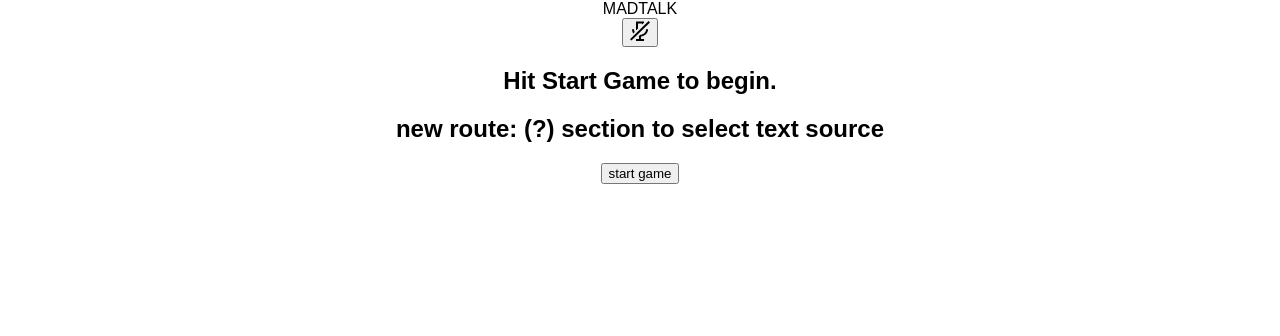
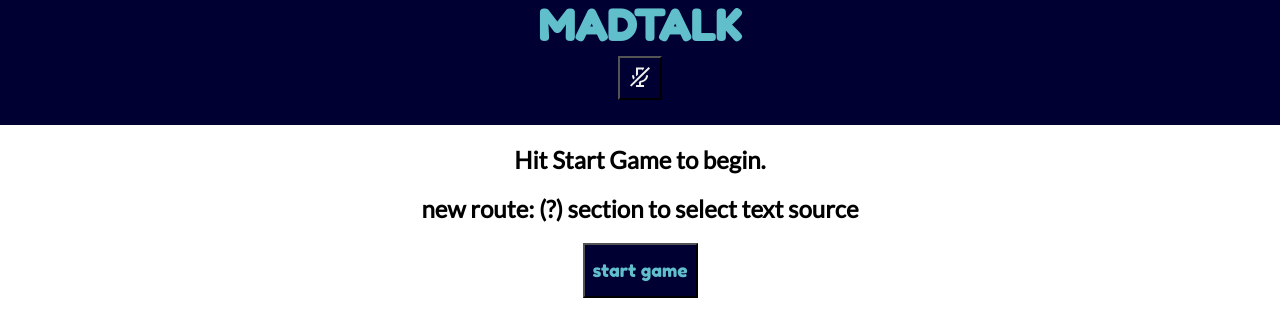
Before and after one commit to lauraturk/MadTalk, a React (Create React App) app: page /gameinput in a window 1280 px wide. Shown: the top 336 px of the page. Built offline with nearby package versions, Linux system fonts and the light colour scheme.

Commit message:
slight changes, whats going on with rendering only one word." ;

```diff
--- a/src/assets/icons.js
+++ b/src/assets/icons.js
@@ -2,14 +2,14 @@
 import React from 'react';
 
 export const micOff = <svg width="20" height="20" viewBox="0 0 20 20">
-<path d="M16.04 8.26c-.124 3.638-2.897 5.386-5.754 5.49l-1.863 1.756c.202.035.403.006.606.028v2.51H6.02V20h8.025v-1.957h-3.01v-2.51c3.652-.4 7.023-3.362 7.023-7.277-.38 0-1.64-.002-2.02.004zM4.736 10.982c-.453-.82-.724-1.747-.724-2.726H2.006c0 .98.468 3.13 1.24 4.3l1.49-1.574zm3.29-3.453V2.383h4.012v1.23l2.005-1.957V.427H6.02c0 8.047-.104 7.794.293 8.773l1.713-1.67zM20 1.383L1.42 19.51 0 18.128 18.58 0 20 1.384z" fill="#000" fillRule="evenodd"/>
+<path d="M16.04 8.26c-.124 3.638-2.897 5.386-5.754 5.49l-1.863 1.756c.202.035.403.006.606.028v2.51H6.02V20h8.025v-1.957h-3.01v-2.51c3.652-.4 7.023-3.362 7.023-7.277-.38 0-1.64-.002-2.02.004zM4.736 10.982c-.453-.82-.724-1.747-.724-2.726H2.006c0 .98.468 3.13 1.24 4.3l1.49-1.574zm3.29-3.453V2.383h4.012v1.23l2.005-1.957V.427H6.02c0 8.047-.104 7.794.293 8.773l1.713-1.67zM20 1.383L1.42 19.51 0 18.128 18.58 0 20 1.384z" fill="#efefef" fillRule="evenodd"/>
 </svg>
 
 export const micOn = <svg width="16" height="20" viewBox="0 0 16 20">
-<path d="M8.993 15.437V18h2.042c.54 0 .95.31.97.836-.04.536-.443 1.164-.97 1.164H4.992c-.557 0-1.034-.573-1.034-1.125v-.125c0-.552.477-.75 1.034-.75H6.98v-2.563C3.957 15.06.483 13.043.005 8.873-.062 8.278.423 8 1.026 8h.004c.505 0 .932.25.992.75.814 6.833 11.17 6.708 11.982-.125.06-.5.488-.625.993-.625H15c.603 0 1.062.278.993.873-.477 4.17-2.972 6.188-7 6.564zm3.02 3.438c0-.014-.006-.025-.007-.04.002-.027.008-.057.008-.085v.125zM5.974 2.5c0-.552.476-.5 1.033-.5H9.02c.556 0 .98-.052.98.5v5c0 1.104-.902 2-2.014 2-1.112 0-2.014-.896-2.014-2v-5zm2.013 9c2.225 0 4.028-1.79 4.028-4v-6c0-1.105-.875-1.5-1.986-1.5h-4.03C4.89 0 3.96.395 3.96 1.5v6c0 2.21 1.804 4 4.028 4z" fill="#000" fillRule="evenodd"/>
+<path d="M8.993 15.437V18h2.042c.54 0 .95.31.97.836-.04.536-.443 1.164-.97 1.164H4.992c-.557 0-1.034-.573-1.034-1.125v-.125c0-.552.477-.75 1.034-.75H6.98v-2.563C3.957 15.06.483 13.043.005 8.873-.062 8.278.423 8 1.026 8h.004c.505 0 .932.25.992.75.814 6.833 11.17 6.708 11.982-.125.06-.5.488-.625.993-.625H15c.603 0 1.062.278.993.873-.477 4.17-2.972 6.188-7 6.564zm3.02 3.438c0-.014-.006-.025-.007-.04.002-.027.008-.057.008-.085v.125zM5.974 2.5c0-.552.476-.5 1.033-.5H9.02c.556 0 .98-.052.98.5v5c0 1.104-.902 2-2.014 2-1.112 0-2.014-.896-2.014-2v-5zm2.013 9c2.225 0 4.028-1.79 4.028-4v-6c0-1.105-.875-1.5-1.986-1.5h-4.03C4.89 0 3.96.395 3.96 1.5v6c0 2.21 1.804 4 4.028 4z" fill="#efefef" fillRule="evenodd"/>
 </svg>
 
-export const speakerOn = <svg width="24" height="18" viewBox="0 0 24 18"><path d="M23 3.188c.552 0 1 .448 1 1v10c0 .552-.448 1-1 1s-1-.448-1-1v-10c0-.552.448-1 1-1zm-5 9v-6c0-.552.448-1 1-1s1 .448 1 1v6c0 .552-.448 1-1 1s-1-.448-1-1zm-14-1H3c-.552 0-1-.448-1-1v-2c0-.552.448-1 1-1h1v4zm2-5.264l7.27-3.636c.334-.166.73.073.73.445v11.91c0 .372-.396.61-.73.445-2.5-1.252-4.603-2.303-7.27-3.636V5.924zM0 7.188v4c0 1.105.895 2 2 2h1.667l9.518 4.245c1.323.59 2.815-.378 2.815-1.827V2.003c0-1.506-1.6-2.47-2.932-1.77l-9.4 4.955H2c-1.105 0-2 .895-2 2z" fill="#000" fillRule="evenodd"/></svg>
+export const speakerOn = <svg width="24" height="18" viewBox="0 0 24 18"><path d="M23 3.188c.552 0 1 .448 1 1v10c0 .552-.448 1-1 1s-1-.448-1-1v-10c0-.552.448-1 1-1zm-5 9v-6c0-.552.448-1 1-1s1 .448 1 1v6c0 .552-.448 1-1 1s-1-.448-1-1zm-14-1H3c-.552 0-1-.448-1-1v-2c0-.552.448-1 1-1h1v4zm2-5.264l7.27-3.636c.334-.166.73.073.73.445v11.91c0 .372-.396.61-.73.445-2.5-1.252-4.603-2.303-7.27-3.636V5.924zM0 7.188v4c0 1.105.895 2 2 2h1.667l9.518 4.245c1.323.59 2.815-.378 2.815-1.827V2.003c0-1.506-1.6-2.47-2.932-1.77l-9.4 4.955H2c-1.105 0-2 .895-2 2z" fill="#efefef" fillRule="evenodd"/></svg>
 
-export const speakerOff = <svg width="18" height="18" viewBox="0 0 18 18"><path d="M3.963 7.347h-.99c-.548 0-.992.458-.992 1.023v2.044c0 .564.445 1.022.992 1.022h.99v-4.09zm10.945 4.425l.943.973v3.208c0 1.48-1.477 2.47-2.788 1.867l-9.43-4.34h-1.65C.886 13.48 0 12.567 0 11.437v-4.09C0 6.22.887 5.304 1.98 5.304h1.653L12.946.24c1.32-.72 2.905.268 2.905 1.807v2.97l-.942.972-1.038-1.072V2.793c0-.38-.388-.626-.718-.457L7.925 5.033l-1.98 1.022v5.65l1.98 1.024 5.227 2.695c.33.17.718-.076.718-.457v-2.125l1.038-1.07zm2.8-4.337l-1.4 1.446 1.4 1.446c.39.4.39 1.047 0 1.446-.385.4-1.012.4-1.4 0l-1.4-1.446-1.4 1.446c-.388.4-1.015.4-1.403 0-.386-.4-.386-1.046 0-1.446l1.402-1.445-1.402-1.445c-.386-.4-.386-1.046 0-1.445.388-.4 1.015-.4 1.402 0l1.4 1.445L16.31 5.99c.386-.4 1.013-.4 1.4 0s.387 1.046 0 1.445z" fill="#000" fillRule="evenodd"/></svg>
+export const speakerOff = <svg width="18" height="18" viewBox="0 0 18 18"><path d="M3.963 7.347h-.99c-.548 0-.992.458-.992 1.023v2.044c0 .564.445 1.022.992 1.022h.99v-4.09zm10.945 4.425l.943.973v3.208c0 1.48-1.477 2.47-2.788 1.867l-9.43-4.34h-1.65C.886 13.48 0 12.567 0 11.437v-4.09C0 6.22.887 5.304 1.98 5.304h1.653L12.946.24c1.32-.72 2.905.268 2.905 1.807v2.97l-.942.972-1.038-1.072V2.793c0-.38-.388-.626-.718-.457L7.925 5.033l-1.98 1.022v5.65l1.98 1.024 5.227 2.695c.33.17.718-.076.718-.457v-2.125l1.038-1.07zm2.8-4.337l-1.4 1.446 1.4 1.446c.39.4.39 1.047 0 1.446-.385.4-1.012.4-1.4 0l-1.4-1.446-1.4 1.446c-.388.4-1.015.4-1.403 0-.386-.4-.386-1.046 0-1.446l1.402-1.445-1.402-1.445c-.386-.4-.386-1.046 0-1.445.388-.4 1.015-.4 1.402 0l1.4 1.445L16.31 5.99c.386-.4 1.013-.4 1.4 0s.387 1.046 0 1.445z" fill="#efefef" fillRule="evenodd"/></svg>
 /* eslint-enable */
--- a/src/components/App.js
+++ b/src/components/App.js
@@ -16,6 +16,7 @@ class App extends Component {
       textSample: '',
       selectedWords: [],
       gameInputWords: [],
+      stagingInputs: [],
       isLoading: false,
       speechEnabled: false
     };
@@ -34,11 +35,9 @@ class App extends Component {
 
   handleGameInputs (wordInputs) {
     const currentGameInputWords = this.state.gameInputWords;
-
     const newGameInputWords = currentGameInputWords.filter((gameInputWord) => {
       return gameInputWord.wordIndex !== wordInputs.wordIndex;
     });
-
     if (wordInputs.wordInput !== '') {
       newGameInputWords.push({
         userInputWord: wordInputs.wordInput,
@@ -46,15 +45,22 @@ class App extends Component {
         wordType: wordInputs.wordType
       });
     }
+    // this.state.stagingInputs.push(newGameInputWords);
+    // console.log(this.state.stagingInputs);
     this.setState({
-      gameInputWords: newGameInputWords
+      stagingInputs: newGameInputWords
+    });
+  }
+
+  handleAllInputs () {
+    this.setState({
+      gameInputWords: this.state.stagingInputs,
+      stagingInputs: []
     });
   }
 
   renderComponents () {
-    console.log(this.state.gameInputWords);
     if (this.state.textSample === '' && this.state.selectedWords.length === 0) {
-      console.log('trigger button start');
       return (
         <section className="text-source-container">
           <h2>Hit Start Game to begin.</h2>
@@ -63,13 +69,12 @@ class App extends Component {
         </section>
       );
     } else if (this.state.gameInputWords.length === 0 && this.state.textSample !== '' && this.state.selectedWords.length !== 0) {
-      console.log('trigger text input');
+      // console.log('trigger text input');
       return (
         <GameInputList selectedWordObj={ this.state.selectedWords }
-          handleGameInputs={ this.handleGameInputs.bind(this) }/>
+          handleGameInputs={ this.handleGameInputs.bind(this) } handleAllInputs = { this.handleAllInputs.bind(this)}/>
       );
-    } else {
-      console.log('display output');
+    } else if (this.state.gameInputWords.length !== 0) {
       return (
         <GameOutputList textSample={ this.state.textSample }
           gameInputWords={ this.state.gameInputWords }/>
@@ -80,8 +85,10 @@ class App extends Component {
   render () {
     return (
       <section className="App">
-        <header> MADTALK</header>
-        <button className="App-speechBtn" onClick={() => this.setState({speechEnabled: !this.state.speechEnabled})}>{!this.state.speechEnabled ? icons.micOff : icons.micOn }</button>
+        <header>
+          <h1>MADTALK</h1>
+          <button className="App-speechBtn" onClick={() => this.setState({speechEnabled: !this.state.speechEnabled})}>{!this.state.speechEnabled ? icons.micOff : icons.micOn }</button>
+        </header>
         {this.renderComponents()}
       </section>
     );
--- a/src/components/GameInputList.js
+++ b/src/components/GameInputList.js
@@ -3,7 +3,7 @@ import React from 'react';
 import { GameInput } from './GameInput';
 /* eslint-enable */
 
-export const GameInputList = ({ selectedWordObj, handleGameInputs, speechEnabled }) => {
+export const GameInputList = ({ selectedWordObj, handleGameInputs, speechEnabled, handleAllInputs }) => {
   if (!Object.keys(selectedWordObj).length) { return <div></div>; }
 
   let counter = 0;
@@ -43,7 +43,7 @@ export const GameInputList = ({ selectedWordObj, handleGameInputs, speechEnabled
   return (
     <section id='game-input-container'>
       <div id='game-input-list'>{ gameInputArrObjs }</div>
-      <button id='submit-inputs-btn'>Submit</button>
+      <button id='submit-inputs-btn' onClick = {() => handleAllInputs()}>Submit</button>
     </section>
   );
 };
--- a/src/components/GameOutputList.js
+++ b/src/components/GameOutputList.js
@@ -5,6 +5,7 @@ import { SpeechSynth } from './SpeechSynth';
 /* eslint-enable */
 
 export const GameOutputList = ({ textSample, gameInputWords, speechEnabled }) => {
+  console.log(gameInputWords);
   if (!textSample.textSample) { return <div></div>; }
   let indexedTextSample = textSample.textSample[0].body.split(' ');
   let punctuationArr = ["'", ',', '.', '?', '!', '-', '$', '&', '(', ')', 's', 't', 'nt', 'd', 've'];
--- a/src/styles/app.scss
+++ b/src/styles/app.scss
@@ -4,28 +4,40 @@
 @import './index.scss';
 @import './variables.scss';
 
+body{
+  font-family: $general-text;
+}
+
+header{
+  background-color: $general-background;
+  font-family: $general-title;
+  color: $general-primary;
+  height: 125px;
+  font-size: 28px;
+}
+
+h1{
+  margin-top: 0;
+  margin-bottom: 5px;
+}
 
 .App {
   text-align: center;
 }
 
-.App-logo {
-  animation: App-logo-spin infinite 20s linear;
-  height: 80px;
+button{
+  font-family: $general-title;
+  color: $general-primary;
+  background-color: $general-background;
 }
 
-.App-header {
-  background-color: #222;
-  height: 150px;
-  padding: 20px;
-  color: white;
+.App-startBtn{
+  font-size: 18px;
+  width: 115px;
+  height: 55px;
 }
 
-.App-intro {
-  font-size: large;
+.App-speechBtn{
+  width: 44px;
+  height:44px;
 }
-
-@keyframes App-logo-spin {
-  from { transform: rotate(0deg); }
-  to { transform: rotate(360deg); }
-}
--- a/src/styles/gameInput.scss
+++ b/src/styles/gameInput.scss
@@ -1,4 +1,3 @@
-
 .game-input-card {
   margin: 10px;
   padding: 45px 5px 0 5px;
--- a/src/styles/variables.scss
+++ b/src/styles/variables.scss
@@ -0,0 +1,15 @@
+@import url('https://fonts.googleapis.com/css?family=Fredoka+One|Lato');
+
+//Fonts
+$general-text: 'Lato';
+$general-title: 'Fredoka One';
+
+//Colors
+$general-primary: #61BFCC;
+$general-secondary: #efefef;
+$general-tertiary: #b861cc;
+$general-background: #000033;
+
+
+//Backgrounds
+$romance-background: url('https://static.pexels.com/photos/169215/pexels-photo-169215.jpeg')
```
